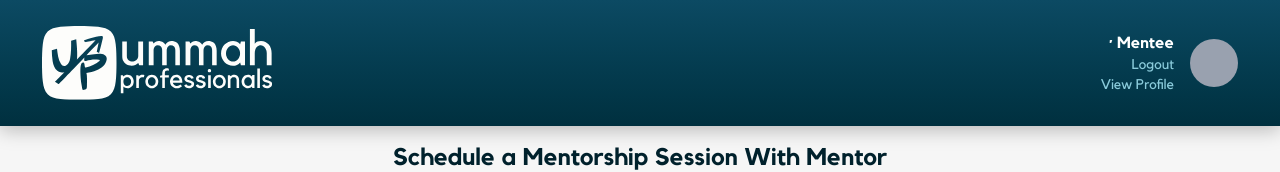
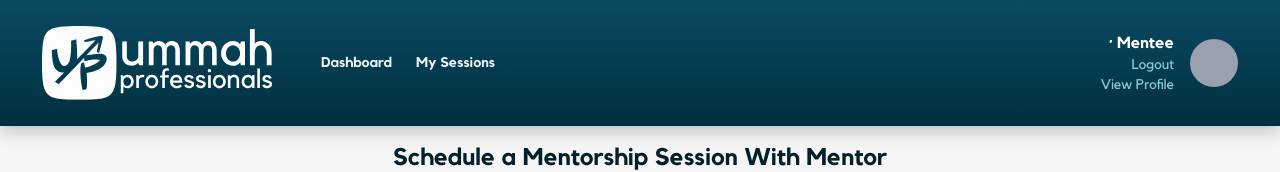
Before and after one commit to Ummah-Professionals-2026-Internship/team-halal-js, a React (Vite) app in the folder client/: page /mentee/schedule in a window 1280 px wide. Shown: the top 172 px of the page. Built offline with nearby package versions, Linux system fonts and the light colour scheme; no server answers; sample sign-in values are in the browser's storage.

Commit message:
Add navigation links to the header for easier dashboard and session access

```diff
--- a/client/src/components/Mentee/MenteeSchedulePage.jsx
+++ b/client/src/components/Mentee/MenteeSchedulePage.jsx
@@ -134,7 +134,7 @@ const MenteeSchedulePage = () => {
               </div>
 
               <button
-                onClick={() => navigate('/mentee/booking', { state: { mentor, selectedSlot, rescheduleSessionId } })}
+                onClick={() => navigate('/mentee/booking', { state: { mentor: mentorDoc, selectedSlot, rescheduleSessionId } })}
                 disabled={!selectedSlot}
                 className={`font-bold py-2.5 rounded-lg text-sm w-full transition ${
                   selectedSlot
--- a/client/src/components/Navbar.jsx
+++ b/client/src/components/Navbar.jsx
@@ -29,9 +29,23 @@ const Navbar = ({ userName, userRole, userPhoto, onPhotoUpdate }) => {
   };
   return (
     <header className="relative z-20 w-full h-[126px] bg-gradient-to-b from-[#0c4a63] to-[#00303f] flex justify-between items-center px-[42px] box-border shadow-[0_4px_18px_rgba(0,0,0,0.25)]">
-      <Link to={userRole === 'Mentor' ? '/mentor-dashboard' : userRole === 'Mentee' ? '/mentee-dashboard' : '/login'} className="flex items-center cursor-pointer">
-        <img src={logo} className="h-[74px] w-auto object-contain" alt="Ummah Professionals Logo" />
-      </Link>
+      <div className="flex items-center gap-8">
+        <Link to={userRole === 'Mentor' ? '/mentor-dashboard' : userRole === 'Mentee' ? '/mentee-dashboard' : '/login'} className="flex items-center cursor-pointer">
+          <img src={logo} className="h-[74px] w-auto object-contain" alt="Ummah Professionals Logo" />
+        </Link>
+        {userName && (
+          <nav className="flex gap-6 text-white/95 font-bold text-sm ml-4">
+            <Link to={userRole === 'Mentor' ? '/mentor-dashboard' : '/mentee-dashboard'} className="hover:text-[#fdbb36] transition-colors">
+              Dashboard
+            </Link>
+            {userRole === 'Mentee' && (
+              <Link to="/mentee/sessions" className="hover:text-[#fdbb36] transition-colors">
+                My Sessions
+              </Link>
+            )}
+          </nav>
+        )}
+      </div>
       {userName && (
         <div className="flex items-center gap-4">
           <div className="text-right">
```
